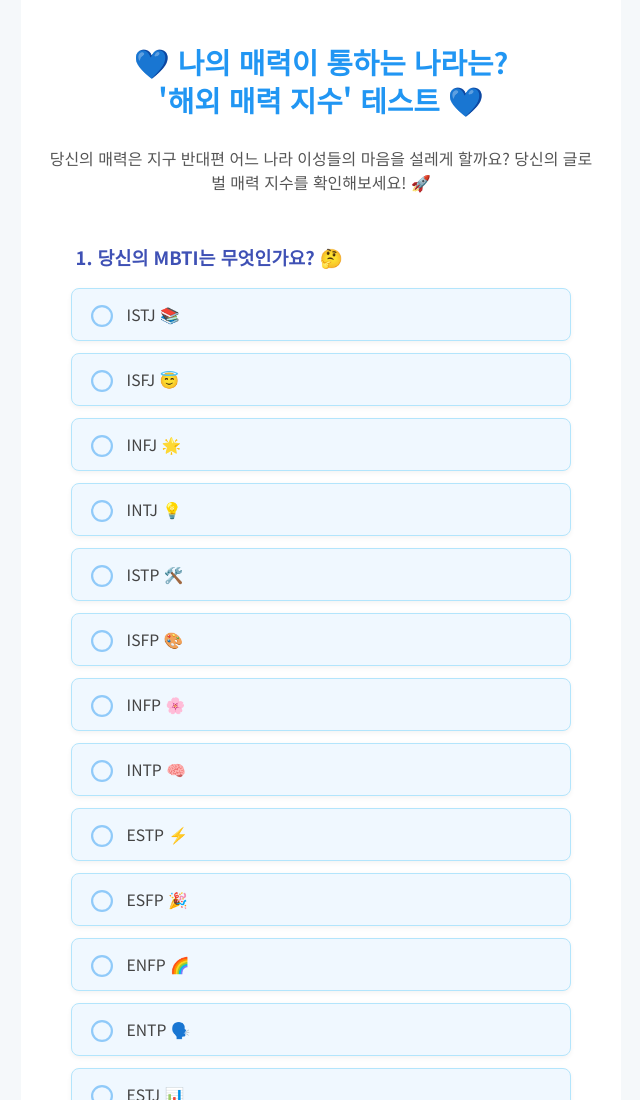
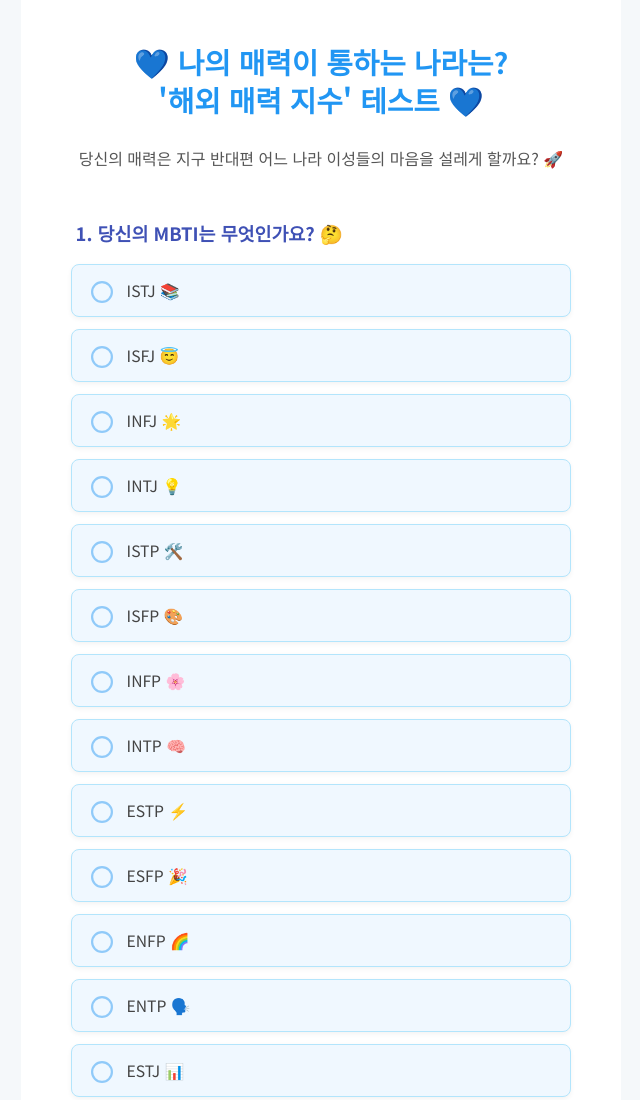
Before and after one commit to hackerseob/attractiveness, a plain HTML site: page index.html in a window 1280 px wide. Shown: the top 1100 px of the page, without its empty margins (319-959 px from the left). Drawn offline with Linux system fonts and the light colour scheme.

Commit message:
Update index.html

```diff
--- a/index.html
+++ b/index.html
@@ -200,7 +200,7 @@
     <div class="container">
         <h1>💙 나의 매력이 통하는 나라는? <br>'해외 매력 지수' 테스트 💙</h1>
         <p class="intro-text">
-            당신의 매력은 지구 반대편 어느 나라 이성들의 마음을 설레게 할까요? 당신의 글로벌 매력 지수를 확인해보세요! 🚀
+            당신의 매력은 지구 반대편 어느 나라 이성들의 마음을 설레게 할까요? 🚀
         </p>
 
         <form id="mbtiSurveyForm">
```
